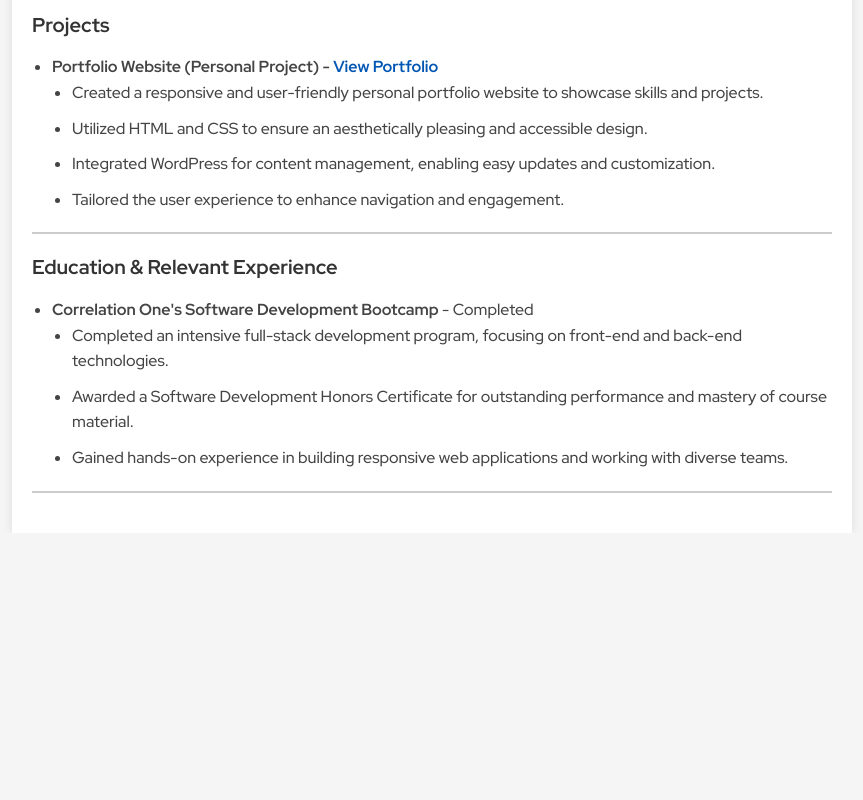
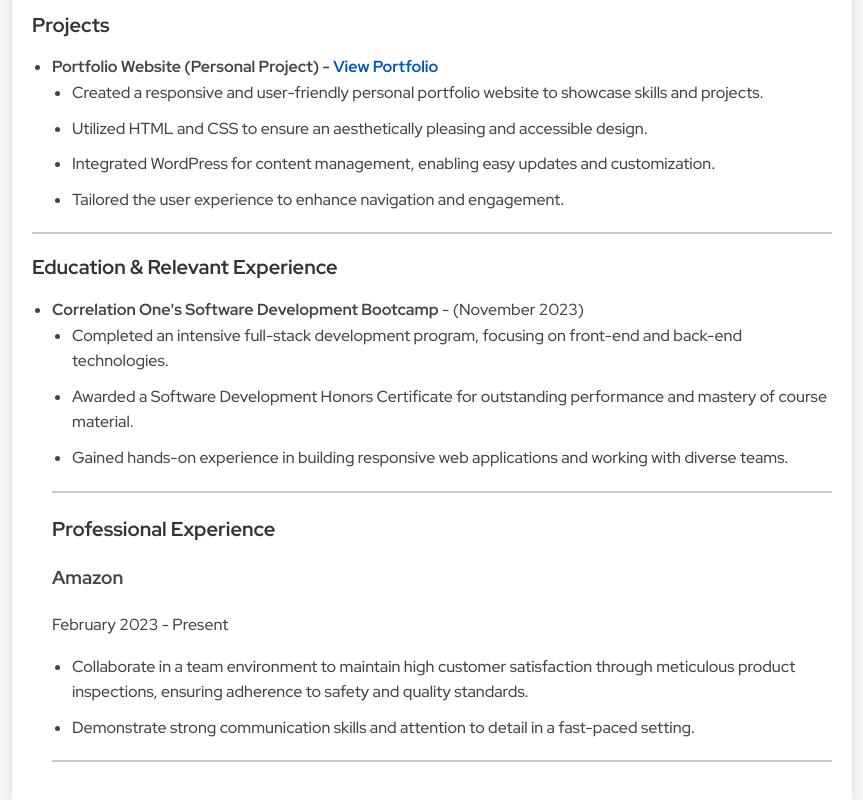
Before and after one commit to demere2000/my-resume, a plain HTML site: page index.html in a window 1280 px wide. Shown: the part 774-1574 px from the top of the page, without its empty margins (208-1071 px from the left). Before the commit the page ends 1307 px from the top, so only its background shows below. Drawn offline with Linux system fonts and the light colour scheme.

Commit message:
Updated link for personal website and added work experience

```diff
--- a/index.html
+++ b/index.html
@@ -29,9 +29,9 @@
             adaptation, positions me well for a dynamic and challenging role in software development.</p>
         <div class="section-divider"></div>
 
-
         <h2>Technical Skills</h2>
         <ul>
+            <!-- Your skills list -->
             <li><strong>Front-End Development</strong>: Proficient in HTML, CSS (including Advanced CSS), and JavaScript
                 (including Intermediate to Advanced levels). Experienced in Responsive Web Design and UI/UX principles
                 using tools like Figma and Bootstrap.</li>
@@ -46,10 +46,10 @@
         </ul>
         <div class="section-divider"></div>
 
-
         <h2>Projects</h2>
         <ul>
-            <li><strong>Portfolio Website (Personal Project) - <a href="https://github.com/demere2000/Project-9.git"
+            <!-- Your projects list -->
+            <li><strong>Portfolio Website (Personal Project) - <a href="https://demere2000.github.io/personal-website/"
                         target="_blank">View Portfolio</a></strong>
                 <ul>
                     <li>Created a responsive and user-friendly personal portfolio website to showcase skills and
@@ -64,7 +64,8 @@
 
         <h2>Education & Relevant Experience</h2>
         <ul>
-            <li><strong>Correlation One's Software Development Bootcamp</strong> - Completed
+            <!-- Your education and relevant experience list -->
+            <li><strong>Correlation One's Software Development Bootcamp</strong> - (November 2023)
                 <ul>
                     <li>Completed an intensive full-stack development program, focusing on front-end and back-end
                         technologies.</li>
@@ -73,10 +74,25 @@
                     <li>Gained hands-on experience in building responsive web applications and working with diverse
                         teams.</li>
                 </ul>
-            </li>
-            <!-- Include any other relevant education or experience here -->
-        </ul>
-        <div class="section-divider"></div>
+
+                <!-- This is where the section-divider is correctly placed -->
+                <div class="section-divider"></div>
+
+                <section class="experience">
+                    <h2>Professional Experience</h2>
+                    <div class="job">
+                        <h3>Amazon</h3>
+                        <p class="job-duration">February 2023 - Present</p>
+                        <ul>
+                            <!-- Your job list for Amazon -->
+                            <li>Collaborate in a team environment to maintain high customer satisfaction through meticulous
+                                product inspections, ensuring adherence to safety and quality standards.</li>
+                            <li>Demonstrate strong communication skills and attention to detail in a fast-paced setting.
+                        </ul>
+                    </div>
+                    <!-- Add more job experiences here -->
+                </section>
+                <div class="section-divider"></div>
     </div>
 </body>
 
```
